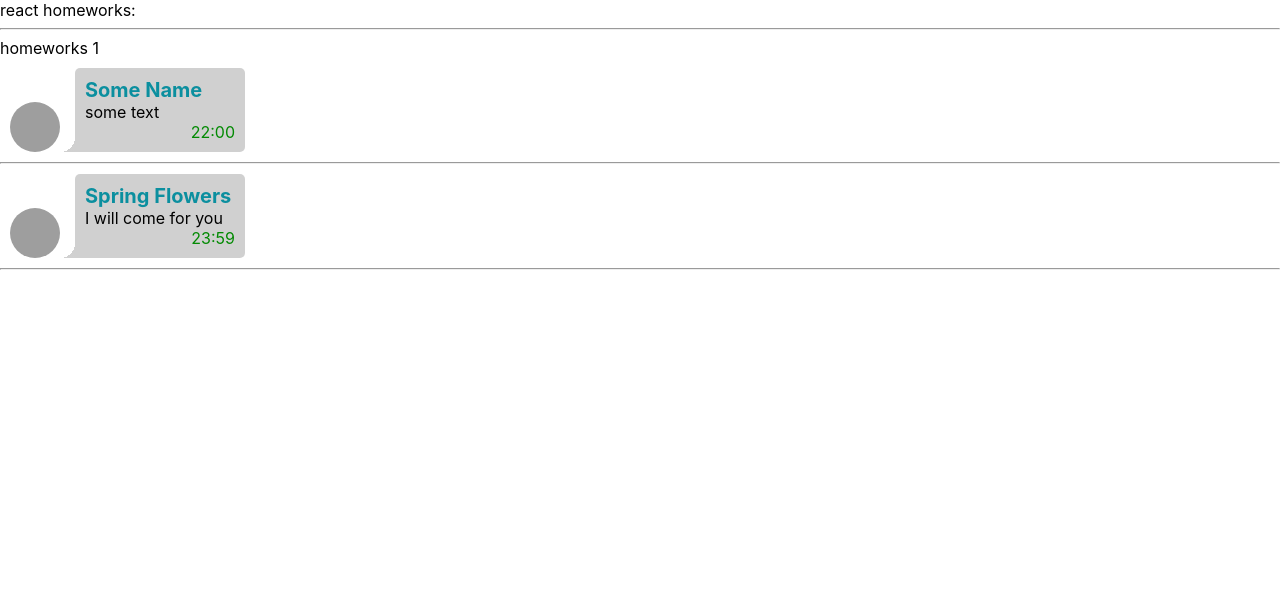
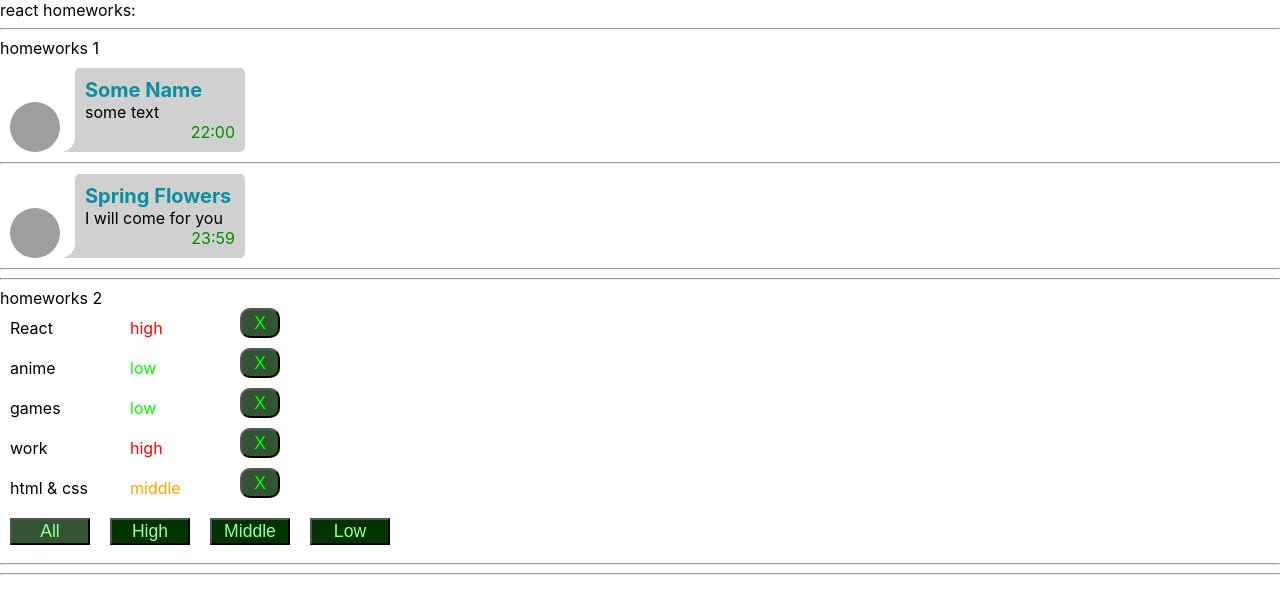
Before and after one commit to andorey/simple-react-homeworks-master, a React (Create React App) app: page / in a window 1280 px wide. Shown: the top 614 px of the page. Built offline with nearby package versions, Linux system fonts and the light colour scheme; grey boxes are pictures that could not be loaded.

Commit message:
create HM-2

```diff
--- a/src/p1-main/m1-ui/u1-app/App.tsx
+++ b/src/p1-main/m1-ui/u1-app/App.tsx
@@ -1,13 +1,14 @@
 import React from 'react'
 import s from './App.module.css'
 import HW1 from '../../../p2-homeworks/h1/HW1'
+import HW2 from "../../../p2-homeworks/h2/HW2";
 
 function App() {
     return (
         <div className={s.App}>
             <div>react homeworks:</div>
             <HW1/>
-            {/*<HW2/>*/}
+            <HW2/>
             {/*<HW3/>*/}
             {/*<HW4/>*/}
             {/*<HW5/>*/}
--- a/src/p2-homeworks/h2/Affair.tsx
+++ b/src/p2-homeworks/h2/Affair.tsx
@@ -1,19 +1,24 @@
-import React from 'react'
+import React from 'react';
+import {AffairType} from "./HW2";
+import css from './Affairs.module.css';
 
 type AffairPropsType = {
     // key не нужно типизировать
-    affair: any // need to fix any
-    deleteAffairCallback: any // need to fix any
+    affair: AffairType // need to fix any
+    deleteAffairCallback: (id: number) => void // need to fix any
 }
 
 function Affair(props: AffairPropsType) {
-    const deleteCallback = () => {}// need to fix
+    const deleteCallback = () => {props.deleteAffairCallback(props.affair._id)}// need to fix
+
+    const priorityClass = css.item + ' ' + css[props.affair.priority]
 
     return (
-        <div>
-            // show some text
+        <div className={css.affair}>
+            <div className={css.item}>{props.affair.name}</div>
+            <div className={priorityClass}>{props.affair.priority}</div>
 
-            <button onClick={deleteCallback}>X</button>
+            <button onClick={deleteCallback} className={css.item_button}>X</button>
         </div>
     )
 }
--- a/src/p2-homeworks/h2/Affairs.module.css
+++ b/src/p2-homeworks/h2/Affairs.module.css
@@ -1,3 +1,50 @@
-.someClass {
+.button {
+    margin: 10px;
+    width: 80px;
+    font-size: 1.1em;
+    background: #003300;
+    color: #99ff99;
+    outline: none;
+}
 
+.button:focus {
+    outline: #99ff99 solid 1px;
 }
+
+.button:active {
+    background: #99ff99;
+}
+
+.active {
+    background: #335533;
+}
+
+.affair {
+    display: flex;
+}
+
+.item {
+    margin: 10px;
+    width: 100px;
+}
+
+.item_button {
+    width: 40px;
+    height: 30px;
+    border-radius: 10px;
+    background: #335533;
+    font-size: 1.1em;
+    color: lime;
+}
+
+.high {
+    color: red;
+}
+
+.middle {
+    color: orange;
+}
+
+.low {
+    color: lime;
+}
--- a/src/p2-homeworks/h2/Affairs.tsx
+++ b/src/p2-homeworks/h2/Affairs.tsx
@@ -1,36 +1,62 @@
 import React from 'react'
 import Affair from './Affair'
-import {AffairType} from './HW2'
+import {AffairType, FilterType} from './HW2';
+import css from './Affairs.module.css';
 
 type AffairsPropsType = { // need to fix any
-    data: any
-    setFilter: any
-    deleteAffairCallback: any
+    data: AffairType[]
+    setFilter: (filter: FilterType) => void
+    deleteAffairCallback: (id: number) => void
+    filter: FilterType
 }
 
 function Affairs(props: AffairsPropsType) {
-    const mappedAffairs = props.data.map((a: AffairType) => (
+    const mappedAffairs = props.data.map((el: AffairType) => (
         <Affair // should work
-            key={a._id} // кеи ОБЯЗАТЕЛЬНЫ в 99% - так что лучше их писать всегда при создании компонент в мапе
-            affair={a}
+            key={el._id} // кеи ОБЯЗАТЕЛЬНЫ в 99% - так что лучше их писать всегда при создании компонент в мапе
+            affair={el}
             deleteAffairCallback={props.deleteAffairCallback}
         />
     ))
 
-    const setAll = () => {} // need to fix
-    const setHigh = () => {}
-    const setMiddle = () => {}
-    const setLow = () => {}
+    const setAll = () => {
+        props.setFilter('all')
+    } // need to fix
+    const setHigh = () => {
+        props.setFilter('high')
+    }
+    const setMiddle = () => {
+        props.setFilter('middle')
+    }
+    const setLow = () => {
+        props.setFilter('low')
+    }
+    // const set = (e: React.MouseEvent<HTMLButtonElement, MouseEvent>) =>{
+    //     props.setFilter(e.currentTarget.value as FilterType)
+    // }
+
+    const onAll = css.button + ' ' + (props.filter === 'all' ? css.active : '')
+    const onHigh = css.button + ' ' + (props.filter === 'high' ? css.active : '')
+    const onMiddle = css.button + ' ' + (props.filter === 'middle' ? css.active : '')
+    const onLow = css.button + ' ' + (props.filter === 'low' ? css.active : '')
+    // const setClass = (filter: FilterType) => {
+    //     return css.button + (props.filter === filter ? ' ' + css.active : '')
+    // }
 
     return (
         <div>
 
             {mappedAffairs}
 
-            <button onClick={setAll}>All</button>
-            <button onClick={setHigh}>High</button>
-            <button onClick={setMiddle}>Middle</button>
-            <button onClick={setLow}>Low</button>
+            <button onClick={setAll} className={onAll}>All</button>
+            <button onClick={setHigh} className={onHigh}>High</button>
+            <button onClick={setMiddle} className={onMiddle}>Middle</button>
+            <button onClick={setLow} className={onLow}>Low</button>
+
+            {/*<button onClick={set} className={setClass('all')} value={onAll}>All</button>*/}
+            {/*<button onClick={set} className={setClass('high')} value={onHigh}>High</button>*/}
+            {/*<button onClick={set} className={setClass('middle')} value={onMiddle}>Middle</button>*/}
+            {/*<button onClick={set} className={setClass('low')} value={onLow}>Low</button>*/}
         </div>
     )
 }
--- a/src/p2-homeworks/h2/HW2.tsx
+++ b/src/p2-homeworks/h2/HW2.tsx
@@ -1,9 +1,13 @@
 import React, {useState} from 'react'
-import Affairs from './Affairs'
+import Affairs from "./Affairs";
 
 // types
-export type AffairPriorityType = any // need to fix any
-export type AffairType = any // need to fix any
+export type AffairPriorityType = 'high' | 'low' | 'middle' // need to fix any
+export type AffairType = {
+    _id: number;
+    name: string;
+    priority: AffairPriorityType
+} // need to fix any
 export type FilterType = 'all' | AffairPriorityType
 
 // constants
@@ -16,17 +20,20 @@ const defaultAffairs: any = [ // need to fix any
 ]
 
 // pure helper functions
-export const filterAffairs = (affairs: any, filter: any): any => { // need to fix any
+// !!! attribute Array<AffairType> equals AffairType[]
+export const filterAffairs = (affairs: AffairType[], filter: FilterType): AffairType[] => { // need to fix any
     if (filter === 'all') return affairs
-    else return // need to fix
+    else return affairs.filter( el => el.priority === filter ) // need to fix
 }
-export const deleteAffair = (affairs: any, _id: any): any => { // need to fix any
-    return // need to fix
+export const deleteAffair = (affairs: AffairType[], _id: number): AffairType[] => { // need to fix any
+    return affairs.filter( el => el._id !== _id )// need to fix
 }
 
 function HW2() {
-    const [affairs, setAffairs] = useState<any>(defaultAffairs) // need to fix any
+    const [affairs, setAffairs] = useState<AffairType[]>(defaultAffairs) // need to fix any
     const [filter, setFilter] = useState<FilterType>('all')
+
+    //console.log('[affairs, setAffairs] =', [affairs, setAffairs], ' [filter, setFilter] =', [filter, setFilter])
 
     const filteredAffairs = filterAffairs(affairs, filter)
     const deleteAffairCallback = (_id: any) => setAffairs(deleteAffair(affairs, _id)) // need to fix any
@@ -41,6 +48,7 @@ function HW2() {
                 data={filteredAffairs}
                 setFilter={setFilter}
                 deleteAffairCallback={deleteAffairCallback}
+                filter={filter}
             />
 
             <hr/>
```
